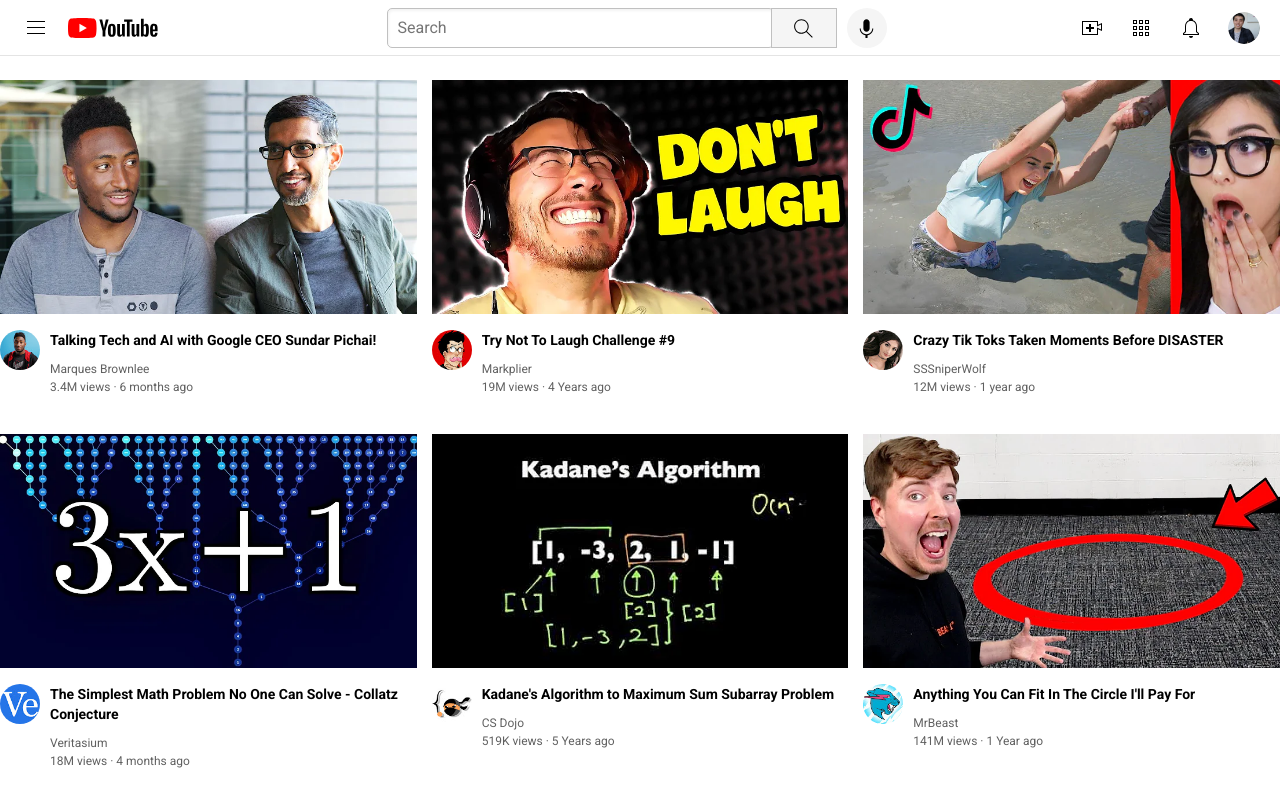
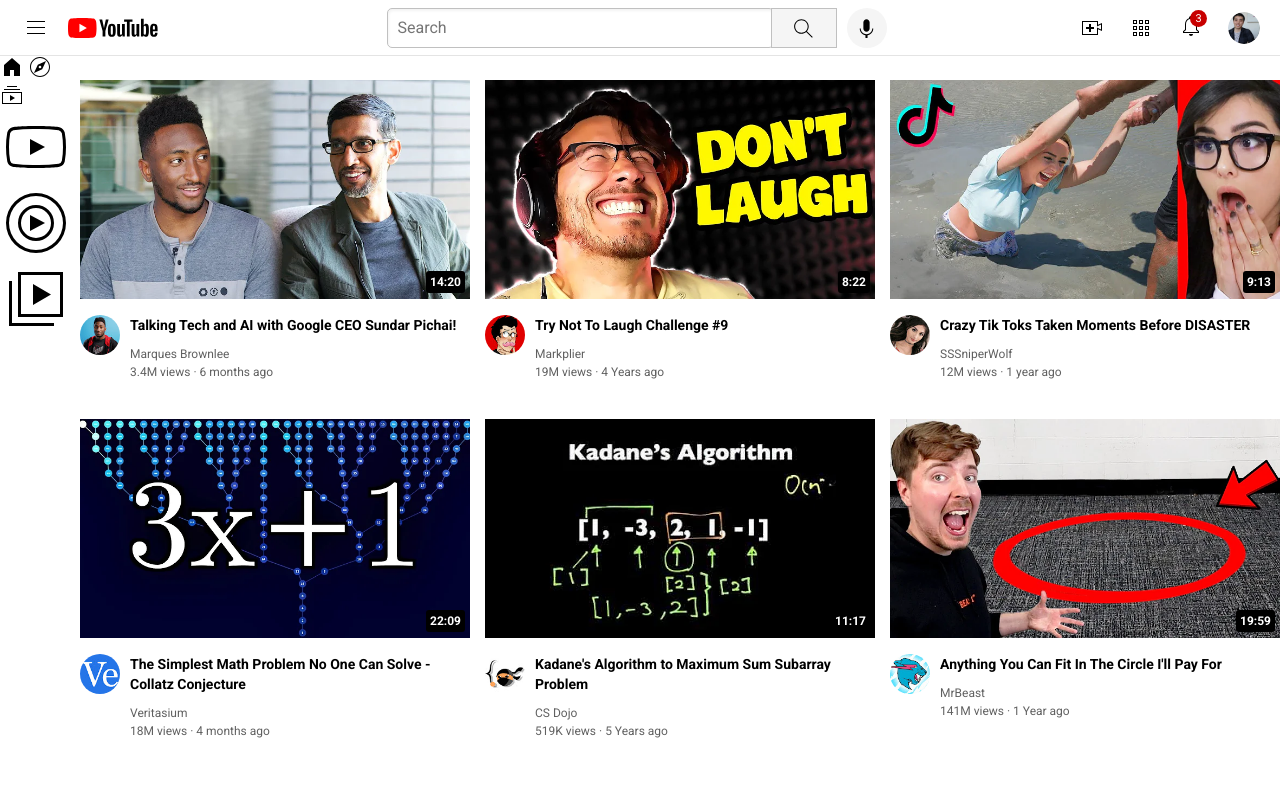
Before and after one commit to Samakinola1/HTML-and-CSS-Tutorial-from-Supersimple, a plain HTML site: page youtube.html in a window 1280 px wide. Drawn offline with Linux system fonts and the light colour scheme.

Commit message:
worked on the positioning

```diff
--- a/general.css
+++ b/general.css
@@ -7,4 +7,5 @@ p{
 body{
     margin: 0;
     padding-top: 80px;
+    padding-left: 80px;
 }
--- a/header.css
+++ b/header.css
@@ -11,6 +11,7 @@
     border-bottom-width: 1px;
     border-bottom-style: solid;
     border-bottom-color: rgb(228, 228, 228);
+    z-index: 50;
 }
 
 .left-section{
@@ -105,6 +106,25 @@
     height: 24px;
 }
 
+.notifications-icons-container{
+    position: relative;
+}
+
+.notification-count{
+    font-family: Roboto, Arial;
+    font-size: 11px;
+    background-color: rgb(200, 0, 0);
+    color: white;
+    position: absolute;
+    top: -4px;
+    right: -4px;
+    padding-left: 5px;
+    padding-right: 5px;
+    padding-top: 2px;
+    padding-bottom: 2px;
+    border-radius: 10px;
+}
+
 .current-user-picture{
     height: 32px;
     border-radius: 16px;
--- /dev/null
+++ b/sidebar.css
@@ -0,0 +1,20 @@
+.sidebar{
+    background-color: white;
+    position: fixed;
+    left: 0;
+    bottom: 0;
+    top: 55px;
+    width: 72px;
+}
+
+.home-icons{
+    height: 24px;
+}
+
+.explore-icons{
+    height: 24px;
+}
+
+.subscriptions-icons{
+    height: 24px;
+}
--- a/tube.css
+++ b/tube.css
@@ -40,4 +40,21 @@
 
 .thumbnail-row{
     margin-bottom: 12px;
+    position: relative;
 }
+
+.video-time{
+    font-family: Roboto, Arial;
+    font-size: 12px;
+    font-weight: bold;
+    background-color: black;
+    padding-top: 4px;
+    padding-bottom: 4px;
+    padding-left: 4px;
+    padding-right: 4px;
+    color: white;
+    position: absolute;
+    bottom: 10px;
+    right: 5px;
+    border-radius: 3px;
+}
--- a/youtube.html
+++ b/youtube.html
@@ -11,6 +11,7 @@
     <link rel="stylesheet" href="tube.css">
     <link rel="stylesheet" href="header.css">
     <link rel="stylesheet" href="general.css">
+    <link rel="stylesheet" href="sidebar.css">
 </head>
 <body>
     <div class="header">
@@ -30,14 +31,31 @@
         <div class="right-section">
             <img class="upload-icons" src="Icons/upload.svg">
             <img class="youtube-apps-icons" src="Icons/youtube-apps.svg">
-            <img class="notifications-icons" src="Icons/notifications.svg">
+            <div class="notifications-icons-container">
+                <img class="notifications-icons" src="Icons/notifications.svg">
+                <div class="notification-count">
+                    3
+                </div>
+            </div>
             <img class="current-user-picture" src="Pictures/my-channel.jpeg">
         </div>
     </div>
+    <div class="sidebar">
+        <img class="home-icons" src="Icons/home.svg">
+        <img class="explore-icons" src="Icons/explore.svg">
+        <img class="subscriptions-icons" src="Icons/subscriptions.svg">
+        <img class="originals-icons" src="Icons/originals.svg">
+        <img class="youtube-music-icons" src="Icons/youtube-music.svg">
+        <img class="library-icons" src="Icons/library.svg">
+    </div>
+
     <div class="video-grid">
         <div class="video-preview">
             <div class="thumbnail-row">
                 <img class="thumbnail" src="/Pictures/thumbnail-1.webp">
+                <div class="video-time">
+                    14:20
+                </div>
             </div>
             <div class="video-info-grid">
                 <div class="channel-picture">
@@ -66,6 +84,9 @@
         <div class="video-preview">
             <div class="thumbnail-row">
                 <img class="thumbnail" src="/Pictures/thumbnail-2.webp">
+                <div class="video-time">
+                    8:22
+                </div>
             </div>
             <div class="video-info-grid">
                 <div class="channel-picture">
@@ -94,6 +115,9 @@
         <div class="video-preview">
             <div class="thumbnail-row">
                 <img class="thumbnail" src="/Pictures/thumbnail-3.webp">
+                <div class="video-time">
+                    9:13
+                </div>
             </div>
             <div class="video-info-grid">
                 <div class="channel-picture">
@@ -122,6 +146,9 @@
         <div class="video-preview">
             <div class="thumbnail-row">
                 <img class="thumbnail" src="/Pictures/thumbnail-4.webp">
+                <div class="video-time">
+                    22:09
+                </div>
             </div>
             <div class="video-info-grid">
                 <div class="channel-picture">
@@ -150,6 +177,9 @@
         <div class="video-preview">
             <div class="thumbnail-row">
                 <img class="thumbnail" src="/Pictures/thumbnail-5.webp">
+                <div class="video-time">
+                    11:17
+                </div>
             </div>
             <div class="video-info-grid">
                 <div class="channel-picture">
@@ -178,6 +208,9 @@
         <div class="video-preview">
             <div class="thumbnail-row">
                 <img class="thumbnail" src="/Pictures/thumbnail-6.webp">
+                <div class="video-time">
+                    19:59
+                </div>
             </div>
             <div class="video-info-grid">
                 <div class="channel-picture">
```
